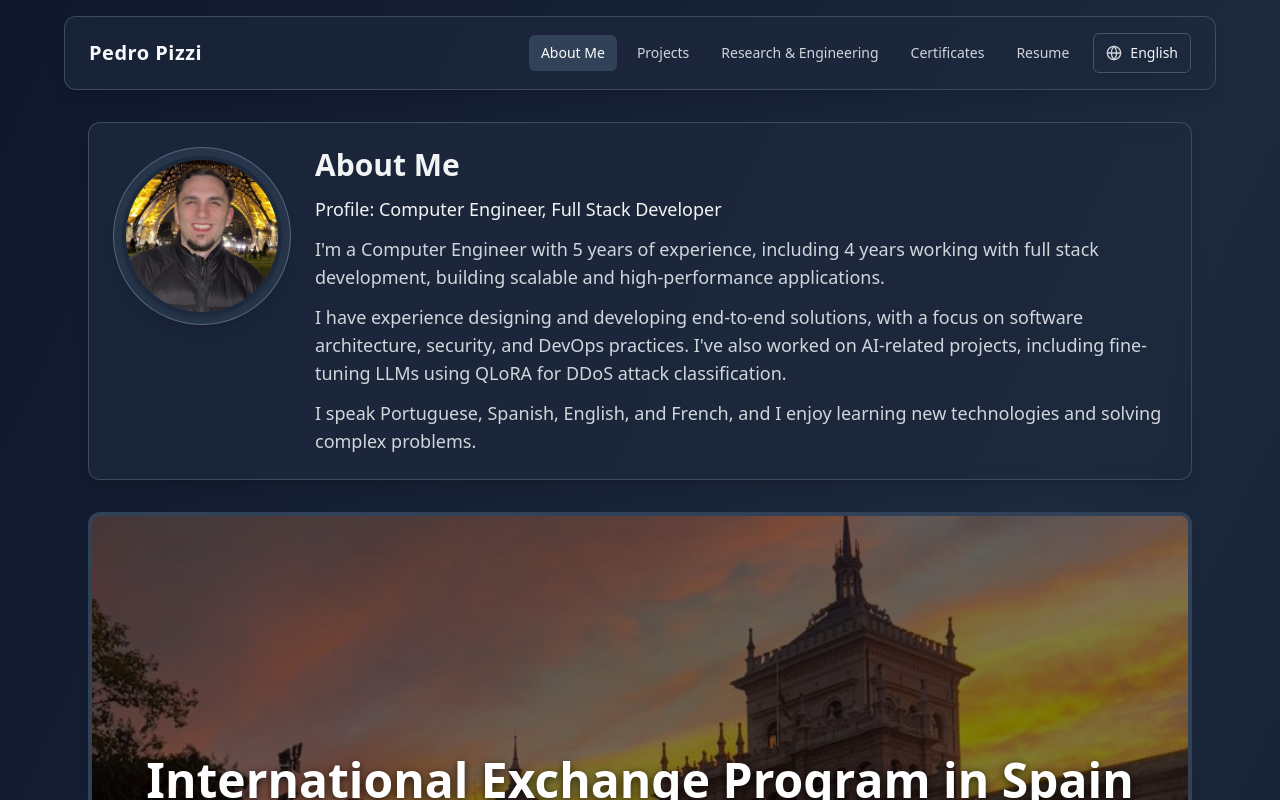
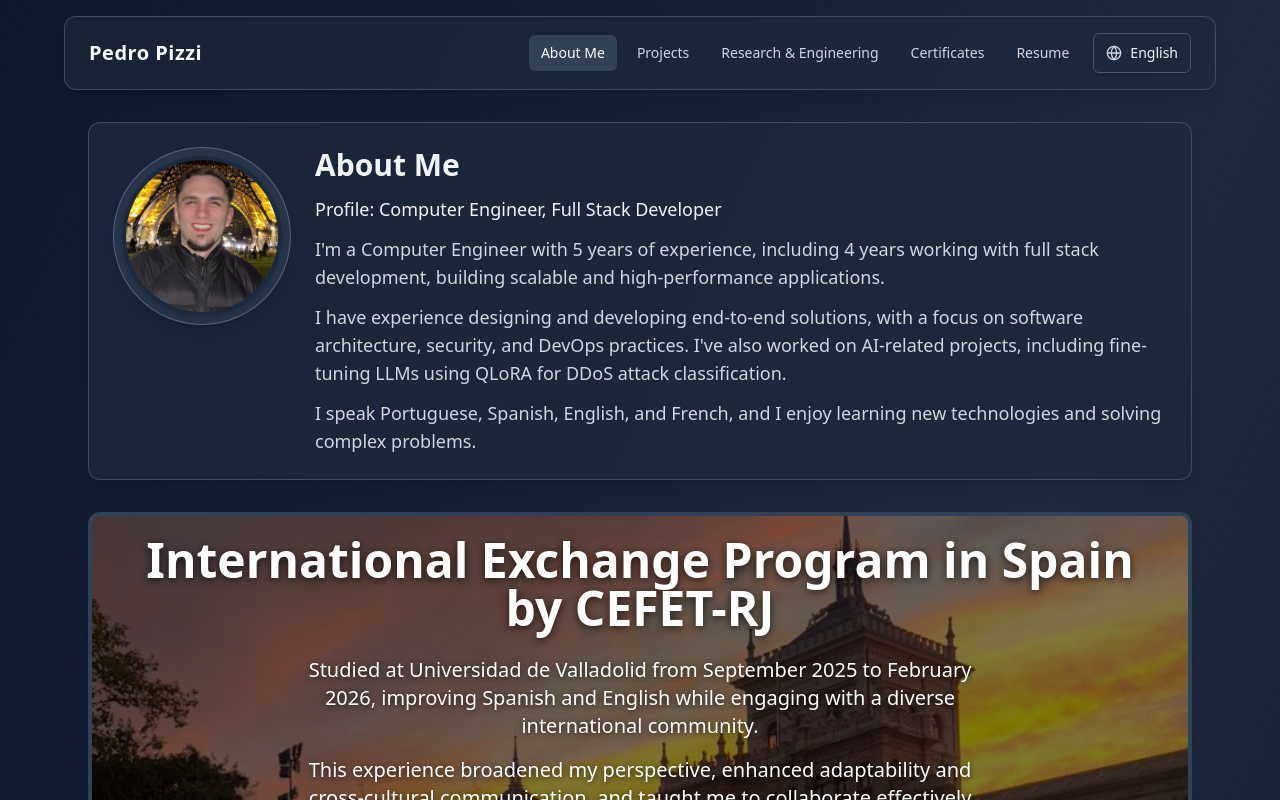
Before and after one commit to P3dream/portifolio, a React (Vite) app: page /about in a window 1280 px wide. Shown: the top 800 px of the page. Built offline with nearby package versions, Linux system fonts and the light colour scheme.

Commit message:
adjusting interchange image

```diff
--- a/src/components/Interchange.tsx
+++ b/src/components/Interchange.tsx
@@ -19,14 +19,16 @@
       <div className="absolute inset-0 bg-black/50 z-0" />
 
       {/* Conteúdo do texto */}
-      <div className="relative z-10 flex flex-col items-center justify-center h-full text-center px-6 sm:px-12">
+      <div className="relative z-10 flex flex-col items-center justify-center h-full text-center px-6 sm:px-12 -mt-55">
         <h2 className="text-3xl sm:text-5xl font-bold text-white mb-6 -mt-2 drop-shadow-[0_2px_4px_rgba(0,0,0,0.7)]">
           {t("interchange.title")}
         </h2>
+
         <div className="space-y-4 max-w-2xl">
           <p className="text-lg sm:text-xl text-white drop-shadow-[0_1px_3px_rgba(0,0,0,0.7)]">
             {t("interchange.description")}
           </p>
+
           <p className="text-lg sm:text-xl text-white drop-shadow-[0_1px_3px_rgba(0,0,0,0.7)]">
             {t("interchange.description2")}
           </p>
```
Also changed, not shown: 1 other file (tests, documents, lock files or other folders).
